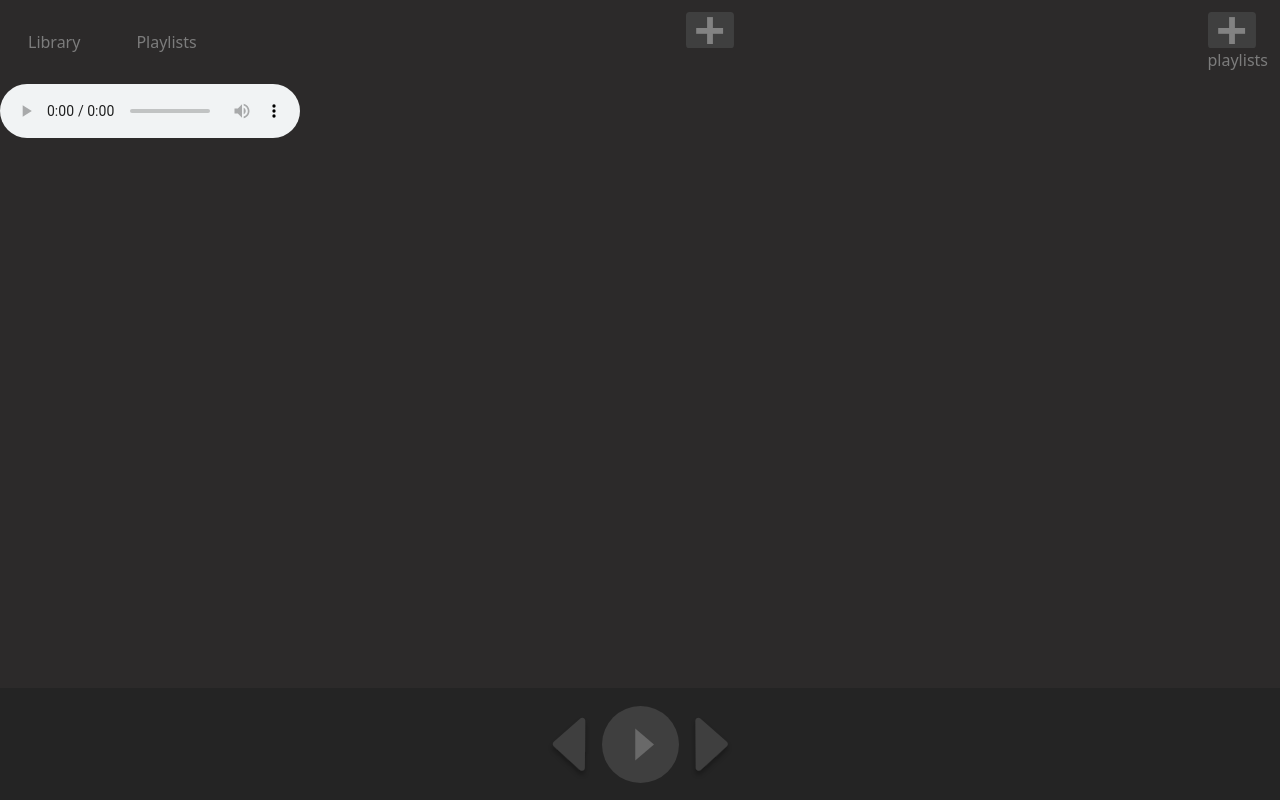
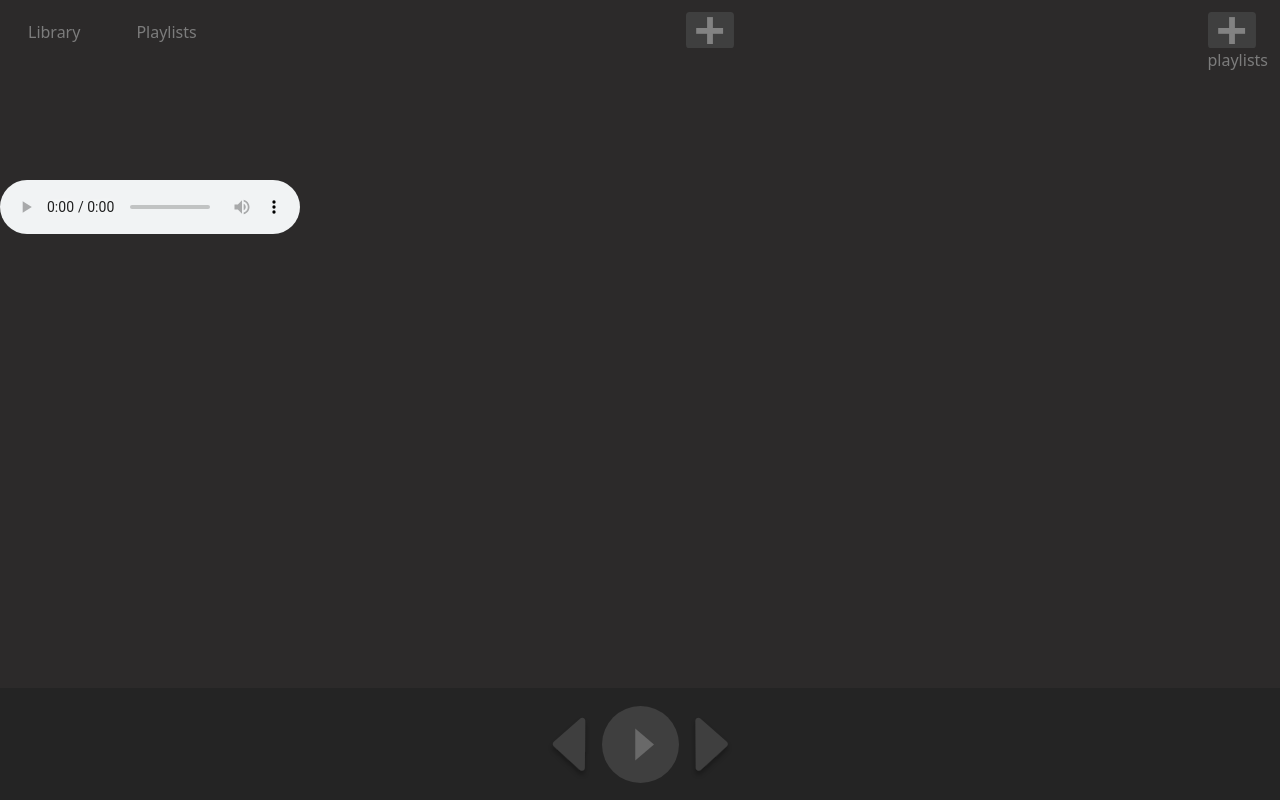
Before and after one commit to crichmond-clark/askeladd-media-player, a React (Vite) app in the folder app/: page /playlists/1 in a window 1280 px wide. Built offline with nearby package versions, Linux system fonts and the light colour scheme.

Commit message:
add dynamic playlist routes

```diff
--- a/app/src/components/Navbar.tsx
+++ b/app/src/components/Navbar.tsx
@@ -3,16 +3,25 @@ import { AddSongs } from "./AddSongs";
 import { AddPlaylist } from "./AddPlaylist";
 import { Library } from "./Library";
 import { PlaylistMenu } from "./PlaylistMenu";
+import { Playlist } from "./Playlist";
 export function Navbar() {
   return (
     <>
       <div className="flex">
-        <button className="ease-linea m-3 rounded px-4 py-2 text-grey-text transition-all duration-75 hover:bg-grey-light">
-          <Link to="/">Library</Link>
-        </button>
-        <button className="ease-linea m-3 rounded px-4 py-2 text-grey-text transition-all duration-75 hover:bg-grey-light">
-          <Link to="/playlists">Playlists</Link>
-        </button>
+        <Link
+          to="/"
+          className="ease-linea m-3 max-h-11 rounded px-4 py-2 text-grey-text transition-all duration-75 hover:bg-grey-light"
+        >
+          Library
+        </Link>
+
+        <Link
+          to="/playlists"
+          className="ease-linea m-3 max-h-11 rounded px-4 py-2 text-grey-text transition-all duration-75 hover:bg-grey-light"
+        >
+          Playlists
+        </Link>
+
         <div className="m-3 ml-auto flex flex-col">
           <AddSongs />
         </div>
@@ -24,6 +33,7 @@ export function Navbar() {
       <Routes>
         <Route path="/" element={<Library />} />
         <Route path="/playlists" element={<PlaylistMenu />} />
+        <Route path="/playlists/:name" element={<Playlist />} />
       </Routes>
     </>
   );
--- a/app/src/components/Playlist.tsx
+++ b/app/src/components/Playlist.tsx
@@ -1,8 +1,8 @@
-import { useLibraryStore } from "../stores/library";
+import { usePlayerStore } from "../stores/player";
 import { Song } from "./Song";
 
 export function Playlist() {
-  const songs = useLibraryStore((state) => state.songs);
+  const songs = usePlayerStore((state) => state.selectedCollection.songs);
 
   return (
     <div className="mx-2 my-12 grid place-items-center">
--- a/app/src/components/PlaylistMenu.tsx
+++ b/app/src/components/PlaylistMenu.tsx
@@ -1,10 +1,11 @@
+import { Link } from "react-router-dom";
 import { useLibraryStore } from "../stores/library";
 export function PlaylistMenu() {
   const playlists = useLibraryStore((state) => state.playlists);
   return (
     <>
       {playlists.map((playlist) => (
-        <p>{playlist.name}</p>
+        <Link to={`/playlists/${playlist.name}`}>{playlist.name}</Link>
       ))}
     </>
   );
--- a/app/src/stores/player.tsx
+++ b/app/src/stores/player.tsx
@@ -43,6 +43,7 @@ const playerSchema = z.object({
 type PlayerState = z.infer<typeof playerSchema>;
 
 export const usePlayerStore = create<PlayerState>()((set) => ({
+  //initial state
   selectedSong: {
     index: 0,
     song: {
@@ -60,6 +61,7 @@ export const usePlayerStore = create<PlayerState>()((set) => ({
   },
   audioElement: document.createElement("audio"),
   isPlaying: false,
+  //player control functions
   play: () => {
     set((state: PlayerState) => {
       (state.audioElement as HTMLAudioElement).pause();
@@ -125,6 +127,7 @@ export const usePlayerStore = create<PlayerState>()((set) => ({
       };
     });
   },
+  //set state functions
   setSelectedSong: (song: SelectedSongType) =>
     set(() => ({ selectedSong: song })),
   setIsPlaying: () => set((state) => ({ isPlaying: !state.isPlaying })),
```
